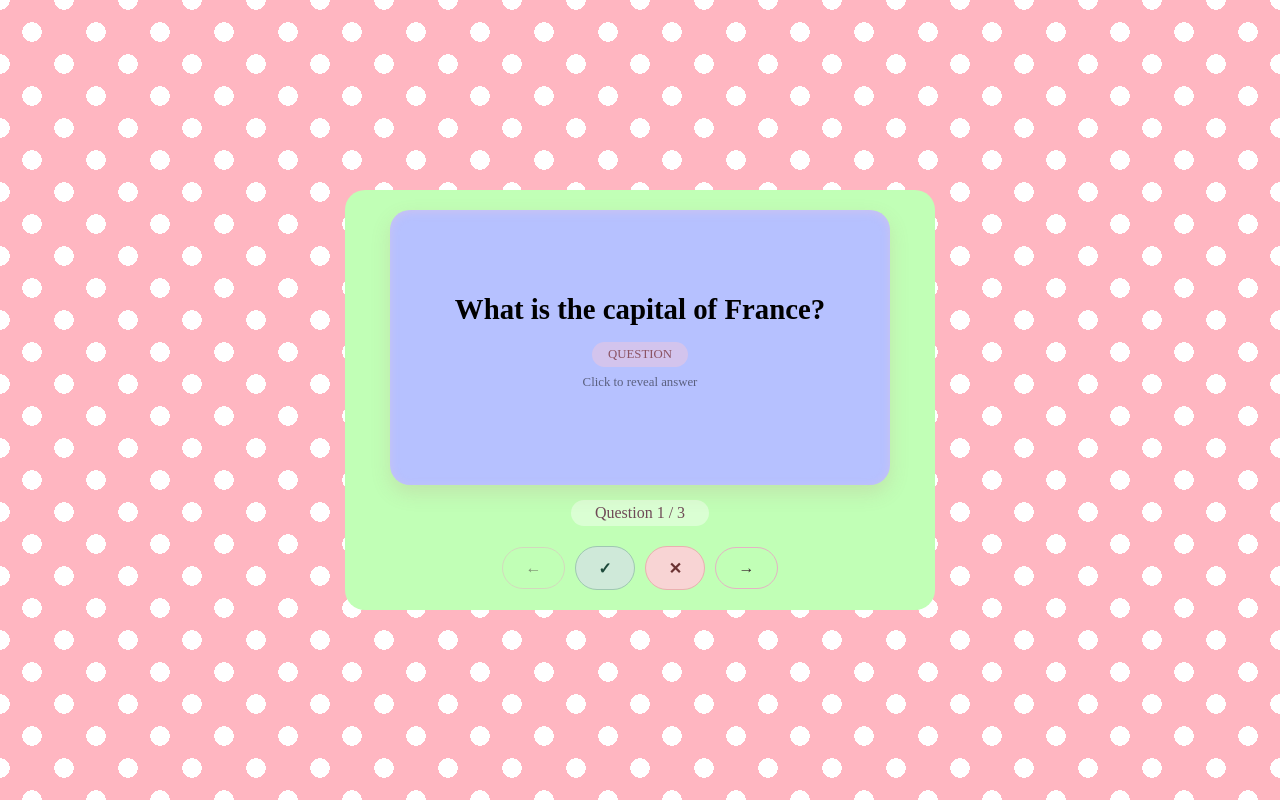
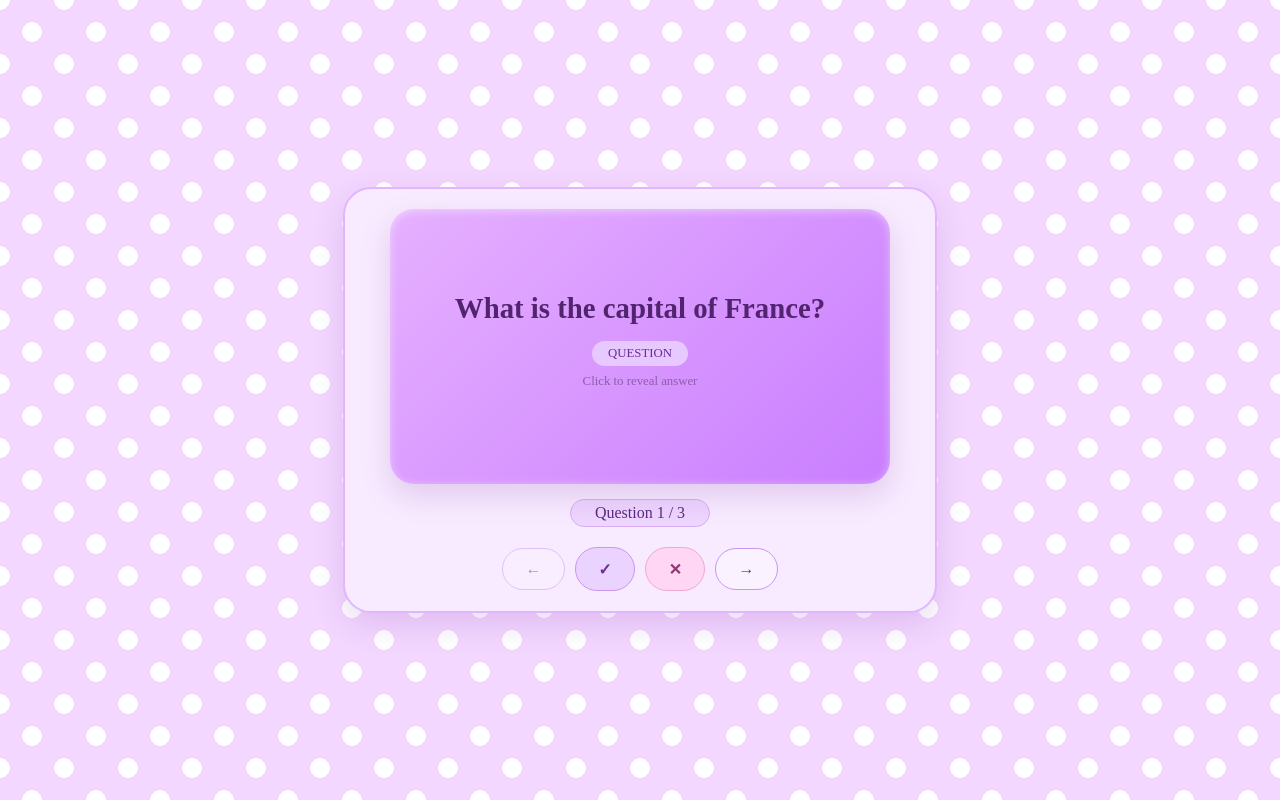
Before and after one commit to hanekawatsubasasuperfan/quiz-taking-app, a React (Vite) app in the folder react-ts-vite-app/: page /user/quiz in a window 1280 px wide. Built offline with nearby package versions, Linux system fonts and the light colour scheme.

Commit message:
restyled quiz

```diff
--- /dev/null
+++ b/react-ts-vite-app/src/Components/Login/index.styles.tsx
@@ -0,0 +1,17 @@
+import styled from "styled-components";
+
+export const Wrapper = styled.div`
+    min-height: 100dvh;
+    display: flex;
+    align-items: center;
+    justify-content: center;
+
+
+    background-image:
+        radial-gradient(rgb(146, 33, 222) 30%, transparent 30%),
+        radial-gradient(rgb(146, 33, 222) 30%, transparent 30%);
+    background-position: 0px 0px, 104px 104px;
+    background-size: 208px 208px;
+    background-color: rgb(255, 255, 255);
+
+`
--- /dev/null
+++ b/react-ts-vite-app/src/Components/Login/index.tsx
@@ -0,0 +1,10 @@
+import { Wrapper } from "./index.styles";
+
+export default function App(){
+  return(
+  <>
+    <Wrapper>
+      hi
+    </Wrapper>
+  </>)
+}
--- a/react-ts-vite-app/src/Components/Quiz/Quiz.styles.tsx
+++ b/react-ts-vite-app/src/Components/Quiz/Quiz.styles.tsx
@@ -7,24 +7,36 @@ type ButtonVariant =
     | "outline";
 
 const buttonBackgrounds: Record<ButtonVariant, string> = {
-    primary: "#f8b0c5",
-    correct: "#cfe9d9",
-    wrong: "#f8d4d4",
-    outline: "transparent",
+    // primary: "#f8b0c5",
+    // correct: "#cfe9d9",
+    // wrong: "#f8d4d4",
+    // outline: "transparent",
+    primary: "#bf79ff",
+    correct: "#ead4ff",
+    wrong: "#ffd6f4",
+    outline: "#faf2ff",
     };
 
 const buttonBorders: Record<ButtonVariant, string> = {
-    primary: "1px solid #f09bb3",
-    correct: "1px solid #9fc7b2",
-    wrong: "1px solid #eab0b0",
-    outline: "1.5px solid #e4b3c4",
+    // primary: "1px solid #b75ce8",
+    // correct: "1px solid #b998e5",
+    // wrong: "1px solid #f2a4cb",
+    // outline: "1px solid #cda9ef",
+    primary: "1px solid #9d4ee0",
+    correct: "1px solid #c996ef",
+    wrong: "1px solid #f1a8d7",
+    outline: "1px solid #c996ef",
     };
 
 const buttonColors: Record<ButtonVariant, string> = {
-    primary: "#2f1e26",
-    correct: "#1d4a3a",
-    wrong: "#6b3232",
-    outline: "#3d2a32",
+    // primary: "#ffffff",
+    // correct: "#5b2d82",
+    // wrong: "#8c3b68",
+    // outline: "#5b2d82",
+    primary: "#ffffff",
+    correct: "#6b2d91",
+    wrong: "#8d3b72",
+    outline: "#6b2d91",
     };
 
 export const Wrapper = styled.div`
@@ -39,18 +51,24 @@ type ButtonVariant =
 
     background-position: 0 0, 32px 32px;
     background-size: 64px 64px;
-    background-color: #ffb6c1;
+    /* background-color: #ffb6c1; */
+    background-color: #f3d7ff;
     `;
 
 export const QuizContainer = styled.div`
-    background-color: #c1ffb6;
+    /* background-color: #c1ffb6; */
+    background: #f8ebff;
+
+    border: 2px solid #e2b6ff;
+
+    box-shadow: 0 12px 30px rgba(133, 70, 170, 0.18);
 
     width: 550px;
     min-height: 350px;
 
     padding: 20px;
 
-    border-radius: 20px;
+    border-radius: 28px;
 
     display: flex;
     align-items: center;
@@ -94,22 +112,43 @@ type ButtonVariant =
     align-items: center;
     flex-direction: column;
 
-    border-radius: 20px;
+    border-radius: 24px;
 
     backface-visibility: hidden;
     -webkit-backface-visibility: hidden;
 
     box-shadow:
-        inset 0 2px 10px rgba(255, 200, 210, 0.3),
-        0 8px 20px rgba(190, 80, 110, 0.15);
+        /* inset 0 2px 10px rgba(255, 200, 210, 0.3),
+        0 8px 20px rgba(190, 80, 110, 0.15); */
+        inset 0 2px 10px rgba(255,255,255,.45),
+        0 12px 30px rgba(123,58,162,.18);
     `;
 
 export const FlipFront = styled(CardFace)`
-    background-color: #b6c1ff;
+    /* background-color: #b6c1ff; */
+    /* background: linear-gradient(
+        135deg,
+        #f2d4ff,
+        #ddb4ff
+    ); */
+
+    background: linear-gradient(
+        135deg,
+        #e6b0ff,
+        #c97dff
+    );
+    color: #52246f;
     `;
 
 export const FlipBack = styled(CardFace)`
-    background-color: white;
+    /* background-color: white; */
+        background: linear-gradient(
+        135deg,
+        #fff6ff,
+        #efd8ff
+    );
+
+    color: #52246f;
     transform: rotateY(180deg);
     `;
 
@@ -117,6 +156,8 @@ type ButtonVariant =
     margin: 0;
     text-align: center;
     font-size: 1.8rem;
+    color: #52246f;
+    font-weight: 700;
     `;
 
     export const CardLabel = styled.span`
@@ -126,9 +167,12 @@ type ButtonVariant =
 
     border-radius: 40px;
 
-    background: rgba(255, 200, 210, 0.4);
+    /* background: rgba(255, 200, 210, 0.4);
 
-    color: #8b5364;
+    color: #8b5364; */
+    background: #e7c8ff;
+
+    color: #6b2d91;
 
     font-size: 0.8rem;
 
@@ -137,7 +181,8 @@ type ButtonVariant =
 
 export const FlipHint = styled.p`
     margin-top: 0.5rem;
-    opacity: 0.5;
+    /* opacity: 0.5; */
+    color:#8b5ea9;
     font-size: 0.8rem;
     `;
 
@@ -148,9 +193,14 @@ type ButtonVariant =
 
     border-radius: 40px;
 
-    background: rgba(255, 255, 255, 0.4);
+    /* background: rgba(255, 255, 255, 0.4);
 
-    color: #6f4a57;
+    color: #6f4a57; */
+    background:#edd6ff;
+
+    color:#5d287d;
+
+    border:1px solid #d9aef5;
     `;
 
 export const ButtonGroup = styled.div`
@@ -191,8 +241,10 @@ export const Button = styled.button<{
     transition: all 0.15s ease;
 
     &:hover:not(:disabled) {
-        transform: scale(1.02);
-        box-shadow: 0 8px 18px rgba(200, 80, 120, 0.2);
+        box-shadow:
+            /* 0 8px 18px rgba(200, 80, 120, 0.2); */
+            0 10px 22px rgba(128,70,180,.25);
+        transform: translateY(-2px) scale(1.02);
     }
 
     &:active:not(:disabled) {
@@ -222,7 +274,14 @@ export const Question = styled.div`
     width: 100%;
     height: 100%;
 
-    background-color: #b6c1ff;
+    /* background-color: #cf8cff; */
+    background: linear-gradient(
+        135deg,
+        #df9cff,
+        #b85cff
+    );
+
+    color: #52246f;
 
     border-radius: 20px;
 
@@ -235,7 +294,14 @@ export const Answer = styled.div`
     width: 100%;
     height: 100%;
 
-    background-color: white;
+    /* background-color: white; */
+        background: linear-gradient(
+        135deg,
+        #fff6ff,
+        #efd8ff
+    );
+
+    color: #52246f;
 
     border-radius: 20px;
 
@@ -260,7 +326,8 @@ export const Backward = styled.div`
     height: 0;
 
     border-top: 20px solid transparent;
-    border-right: 40px solid blanchedalmond;
+    /* border-right: 40px solid blanchedalmond; */
+    border-right: 40px solid #bf79ff;
     border-bottom: 20px solid transparent;
 
     cursor: pointer;
@@ -271,7 +338,8 @@ export const Forward = styled.div`
     height: 0;
 
     border-top: 20px solid transparent;
-    border-left: 40px solid blanchedalmond;
+    /* border-left: 40px solid blanchedalmond; */
+    border-left: 40px solid #bf79ff;
     border-bottom: 20px solid transparent;
 
     cursor: pointer;
@@ -292,7 +360,8 @@ export const Wrong = styled.div`
     position: relative;
     top: -20px;
 
-    color: red;
+    /* color: red; */
+    color: #c84f9f;
 
     font-size: large;
     font-weight: bold;
@@ -307,9 +376,23 @@ export const Submit = styled.button`
     width: 85px;
     height: 30px;
 
-    background-color: orange;
+    /* background-color: orange;
 
-    border: 1px solid aliceblue;
+    border: 1px solid aliceblue; */
+    background: #bf79ff;
+    border: 1px solid #9d4ee0;
+    color: white;
+
+    border-radius: 20px;
+
+    font-weight: 600;
+
+    transition: 0.2s;
+
+    &:hover {
+        transform: translateY(-2px);
+        box-shadow: 0 10px 22px rgba(128,70,180,.25);
+    }
 
     cursor: pointer;
 `;
--- a/react-ts-vite-app/src/routeTree.gen.ts
+++ b/react-ts-vite-app/src/routeTree.gen.ts
@@ -9,10 +9,16 @@
 // Additionally, you should also exclude this file from your linter and/or formatter to prevent it from being checked or modified.
 
 import { Route as rootRouteImport } from './routes/__root'
+import { Route as LoginRouteImport } from './routes/login'
 import { Route as IndexRouteImport } from './routes/index'
 import { Route as UserIndexRouteImport } from './routes/user/index'
 import { Route as UserQuizRouteImport } from './routes/user/quiz'
 
+const LoginRoute = LoginRouteImport.update({
+  id: '/login',
+  path: '/login',
+  getParentRoute: () => rootRouteImport,
+} as any)
 const IndexRoute = IndexRouteImport.update({
   id: '/',
   path: '/',
@@ -31,36 +37,47 @@ const UserQuizRoute = UserQuizRouteImport.update({
 
 export interface FileRoutesByFullPath {
   '/': typeof IndexRoute
+  '/login': typeof LoginRoute
   '/user/quiz': typeof UserQuizRoute
   '/user/': typeof UserIndexRoute
 }
 export interface FileRoutesByTo {
   '/': typeof IndexRoute
+  '/login': typeof LoginRoute
   '/user/quiz': typeof UserQuizRoute
   '/user': typeof UserIndexRoute
 }
 export interface FileRoutesById {
   __root__: typeof rootRouteImport
   '/': typeof IndexRoute
+  '/login': typeof LoginRoute
   '/user/quiz': typeof UserQuizRoute
   '/user/': typeof UserIndexRoute
 }
 export interface FileRouteTypes {
   fileRoutesByFullPath: FileRoutesByFullPath
-  fullPaths: '/' | '/user/quiz' | '/user/'
+  fullPaths: '/' | '/login' | '/user/quiz' | '/user/'
   fileRoutesByTo: FileRoutesByTo
-  to: '/' | '/user/quiz' | '/user'
-  id: '__root__' | '/' | '/user/quiz' | '/user/'
+  to: '/' | '/login' | '/user/quiz' | '/user'
+  id: '__root__' | '/' | '/login' | '/user/quiz' | '/user/'
   fileRoutesById: FileRoutesById
 }
 export interface RootRouteChildren {
   IndexRoute: typeof IndexRoute
+  LoginRoute: typeof LoginRoute
   UserQuizRoute: typeof UserQuizRoute
   UserIndexRoute: typeof UserIndexRoute
 }
 
 declare module '@tanstack/react-router' {
   interface FileRoutesByPath {
+    '/login': {
+      id: '/login'
+      path: '/login'
+      fullPath: '/login'
+      preLoaderRoute: typeof LoginRouteImport
+      parentRoute: typeof rootRouteImport
+    }
     '/': {
       id: '/'
       path: '/'
@@ -87,6 +104,7 @@ declare module '@tanstack/react-router' {
 
 const rootRouteChildren: RootRouteChildren = {
   IndexRoute: IndexRoute,
+  LoginRoute: LoginRoute,
   UserQuizRoute: UserQuizRoute,
   UserIndexRoute: UserIndexRoute,
 }
--- a/react-ts-vite-app/src/routes/index.tsx
+++ b/react-ts-vite-app/src/routes/index.tsx
@@ -1,6 +1,11 @@
-import { createFileRoute } from '@tanstack/react-router'
-import  App from '../Components/Home'
+import { createFileRoute, redirect } from '@tanstack/react-router'
+import  Home from '../Components/Home'
 
 export const Route = createFileRoute('/')({
-    component: App,
+    component: Home,
+    loader:()=>{
+        throw redirect({
+            to: '/login'
+        })
+    }
 })
--- /dev/null
+++ b/react-ts-vite-app/src/routes/login.tsx
@@ -0,0 +1,7 @@
+import { createFileRoute } from '@tanstack/react-router'
+import  Login from '../Components/Login'
+
+
+export const Route = createFileRoute('/login')({
+  component: Login,
+})
```
Also changed, not shown: react-ts-vite-app/src/Components/Home/index.tsx (+5 -127 lines), react-ts-vite-app/src/Components/Login/App.css (renamed from react-ts-vite-app/src/Components/Home/App.css). Lines whose indentation alone changed are shown as unchanged.
